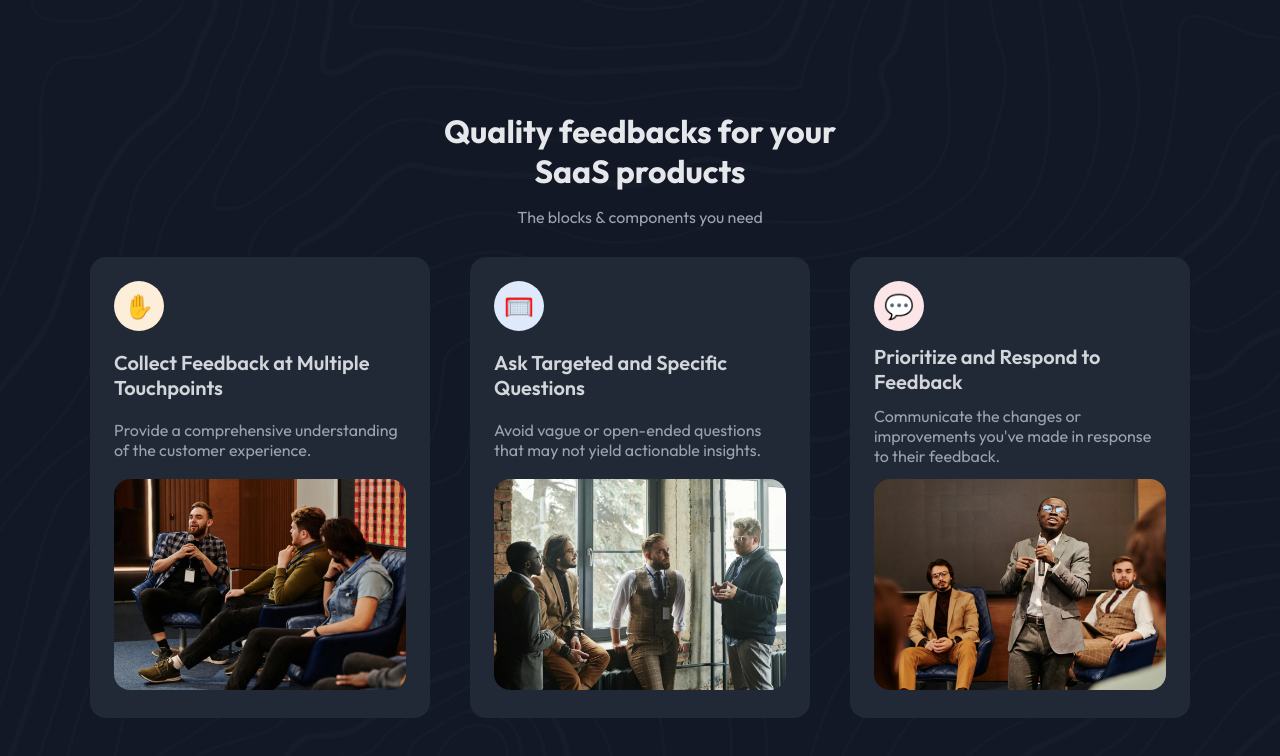
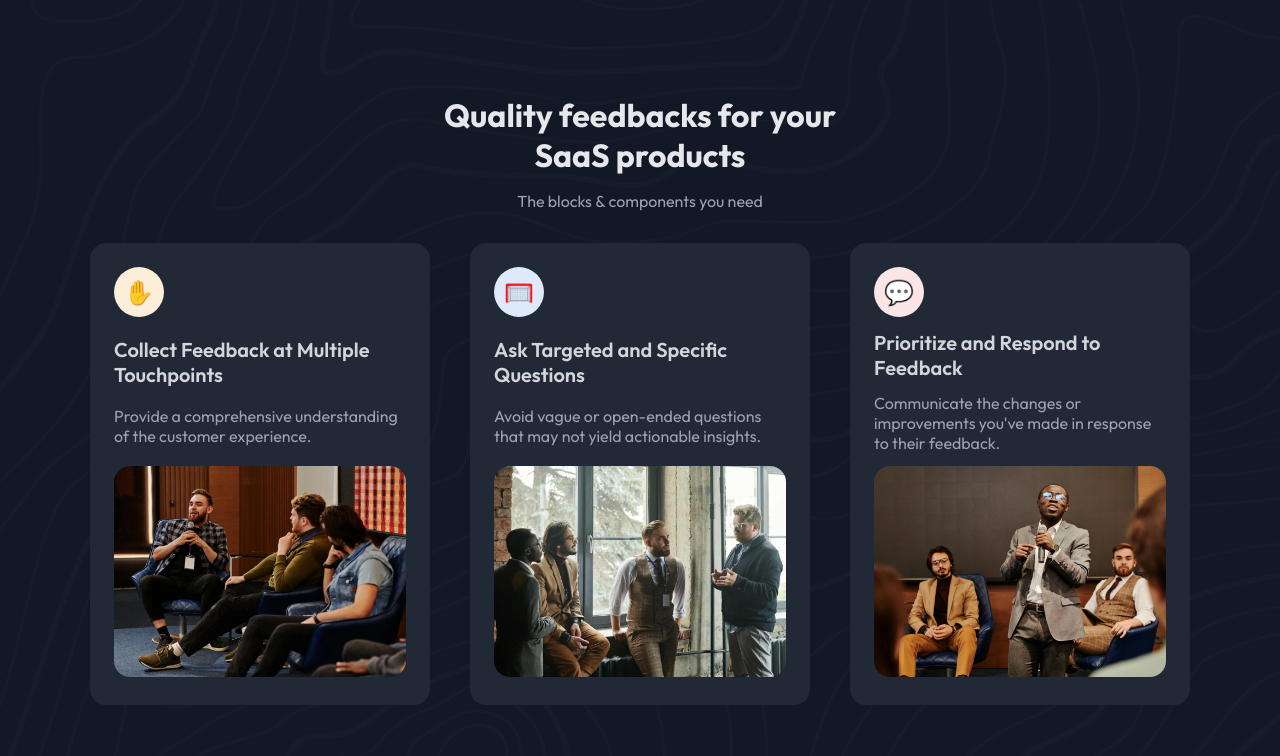
Before and after one commit to 77Kromo/simple-feature-section, a plain HTML site: page index.html in a window 1280 px wide. Drawn offline with Linux system fonts and the light colour scheme.

Commit message:
Update styles.css

```diff
--- a/styles.css
+++ b/styles.css
@@ -31,7 +31,7 @@ body {
   flex-direction: column;
   justify-content: center;
   align-items: center;
-
+  gap: 2rem;
   @media screen and (width>768px) {
     background-image: url("./resources/Background_image@2x.png");
   }
@@ -44,7 +44,7 @@ header {
   display: block;
   width: min(75%, 400px);
   text-align: center;
-  margin-block: clamp(1.3rem, 1.147vw + 0.933rem, 2.5rem);
+
   font-weight: 600;
 }
 h1 {
@@ -107,10 +107,10 @@ h1 {
 .card {
   display: flex;
   flex-direction: column;
-gap: 0.8rem;
+  gap: 0.8rem;
   background-color: var(--dark-blue);
   padding: 1.5rem;
-justify-content: space-between;
+  justify-content: space-between;
   border-radius: 1rem;
 }
 
@@ -122,17 +122,14 @@ justify-content: space-between;
   justify-content: center;
   align-items: center;
   font-size: 1.5rem;
-
 }
 
 .card-title {
   color: var(--grey-white);
   font-weight: 600;
   font-size: 1.25rem;
-
 }
 .card-text {
-
 }
 
 .card-img {
```
